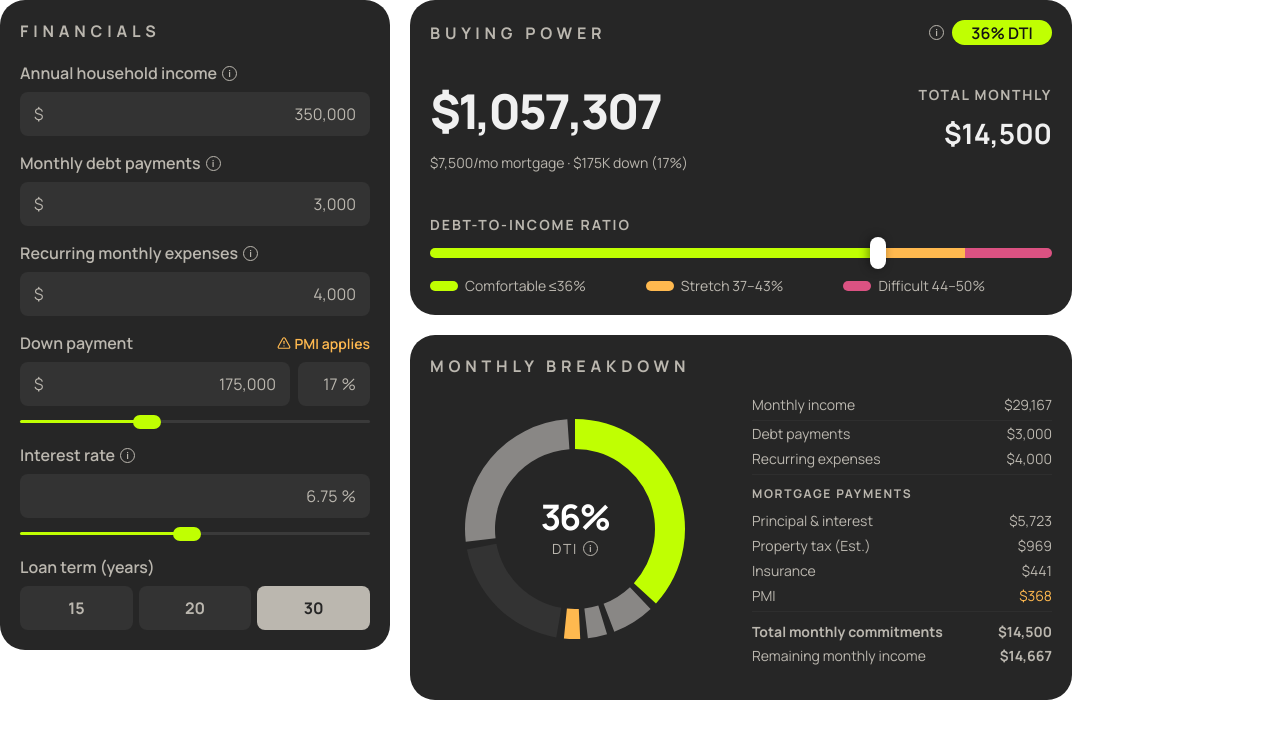
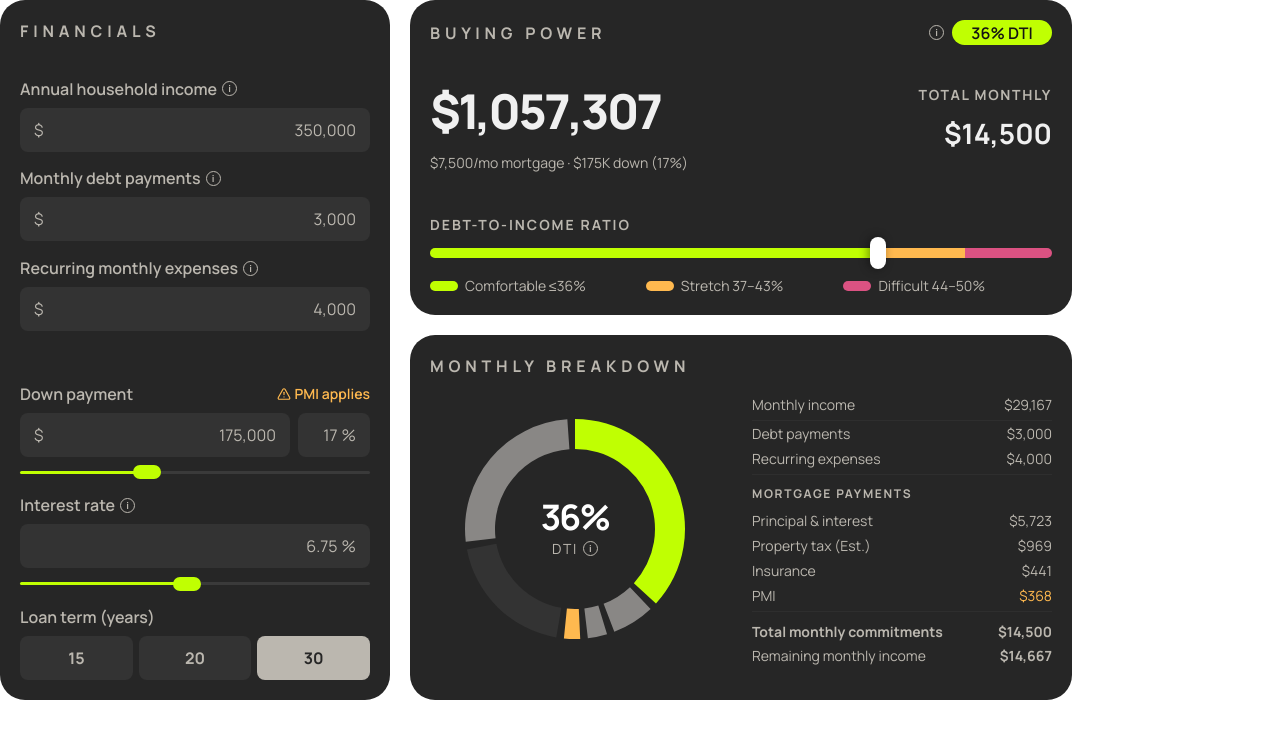
Before and after one commit to hauserapp/affordability-calculator, a Next.js app: page /tools/affordability-calculator in a window 1280 px wide. Shown: the top 738 px of the page. Built offline with nearby package versions, Linux system fonts and the light colour scheme.

Commit message:
fix loan term bottom spacing

```diff
--- a/components/AffordabilityCalculator.jsx
+++ b/components/AffordabilityCalculator.jsx
@@ -3,11 +3,30 @@ import { AlertTriangle } from "lucide-react";
 import { PieChart, Pie, Cell, ResponsiveContainer } from "recharts";
 
 // ─── Constants ────────────────────────────────────────────────────────────────
-const FONT_URL   = "https://fonts.googleapis.com/css2?family=Manrope:wght@400;500;600;700;800&display=swap";
+const FONT_URL    = "https://fonts.googleapis.com/css2?family=Manrope:wght@400;500;600;700;800&display=swap";
 const DTI_MAX     = 0.50;
 const DTI_STRETCH = 0.36;
 const DTI_HARD    = 0.43;
 const C = { lime: "#c0ff02", amber: "#FFB94F", rose: "#DB5282", bg: "#262626", muted: "#bbb7af", dark: "#141414", surface: "#333", dim: "#898785" };
+
+// ─── Design Primitives (non-negotiable) ──────────────────────────────────────
+const CARD = {
+  bg:          C.bg,
+  radius:      25,
+  padding:     20,
+  leftWidth:   390,
+  leftHeight:  700,
+  topHeight:   315,
+  botHeight:   365,
+  gap:         20,
+};
+
+const SPACING = {
+  titleMb:     20,
+  groupGap:    16,
+  labelMb:     8,
+  sectionMt:   36,
+};
 
 // ─── Utilities ────────────────────────────────────────────────────────────────
 const fmt  = n => new Intl.NumberFormat("en-US", { style: "currency", currency: "USD", maximumFractionDigits: 0 }).format(n);
@@ -311,10 +330,10 @@ export default function BuyingPowerCalc() {
             {/* ══════════════════════════════════════════════
                 CARD 1 — Financials
             ══════════════════════════════════════════════ */}
-            <div className="left-card" style={{ ...card, width: 390, display: "flex", flexDirection: "column", paddingBottom: 0 }}>
+            <div className="left-card" style={{ background: CARD.bg, borderRadius: CARD.radius, padding: CARD.padding, paddingBottom: CARD.padding, width: CARD.leftWidth, height: CARD.leftHeight, display: "flex", flexDirection: "column", justifyContent: "space-between" }}>
               <div style={{ ...sectHdr, marginBottom: 20 }}>Financials</div>
 
-              <div style={fRow}>
+              <div>
                 <div style={fLbl}>
                   <span style={{ display: "flex", alignItems: "center", gap: 5 }}>
                     Annual household income <IBtn text="Combined gross income before taxes for all borrowers." />
@@ -323,7 +342,7 @@ export default function BuyingPowerCalc() {
                 <FmtInput value={income} onChange={setIncome} />
               </div>
 
-              <div style={fRow}>
+              <div>
                 <div style={fLbl}>
                   <span style={{ display: "flex", alignItems: "center", gap: 5 }}>
                     Monthly debt payments <IBtn text="Car loans, student loans, credit card minimums. Exclude rent." />
@@ -332,7 +351,7 @@ export default function BuyingPowerCalc() {
                 <FmtInput value={debts} onChange={setDebts} />
               </div>
 
-              <div style={fRow}>
+              <div>
                 <div style={fLbl}>
                   <span style={{ display: "flex", alignItems: "center", gap: 5 }}>
                     Recurring monthly expenses <IBtn text="Subscriptions, childcare, utilities — reduce real budget even if lenders don't count them." />
@@ -341,7 +360,9 @@ export default function BuyingPowerCalc() {
                 <FmtInput value={recurring} onChange={setRecurring} />
               </div>
 
-              <div style={{ ...fRow }}>
+              <div style={{ height: 20 }} />
+
+              <div style={{ marginBottom: 0 }}>
                 <div style={fLbl}>
                   <span>Down payment</span>
                   {downPct < 20 && homePrice > 0 && (
@@ -362,7 +383,7 @@ export default function BuyingPowerCalc() {
                   style={sliderBg(downCash, 0, 500000)} />
               </div>
 
-              <div style={{ ...fRow, marginBottom: 0 }}>
+              <div style={{ marginBottom: 0 }}>
                 <div style={fLbl}>
                   <span style={{ display: "flex", alignItems: "center", gap: 5 }}>
                     Interest rate <IBtn text="Current rate from your lender. Check Freddie Mac's weekly survey for market rates." />
@@ -374,7 +395,7 @@ export default function BuyingPowerCalc() {
                   style={sliderBg(rate, 2, 12)} />
               </div>
 
-              <div style={{ marginTop: 16, paddingBottom: 20 }}>
+              <div style={{ marginBottom: 0 }}>
                 <div style={{ ...fLbl, marginBottom: 8 }}>Loan term (years)</div>
                 <div style={{ display: "flex", gap: 6 }}>
                   {[15, 20, 30].map(t => (
@@ -390,7 +411,7 @@ export default function BuyingPowerCalc() {
               {/* ══════════════════════════════════════════════
                   CARD 2 — Buying Power
               ══════════════════════════════════════════════ */}
-              <div className="right-card top-card" style={{ ...card, height: 315, position: "relative" }}>
+              <div className="right-card top-card" style={{ background: CARD.bg, borderRadius: CARD.radius, padding: CARD.padding, height: CARD.topHeight, position: "relative" }}>
 
                 {/* Desktop */}
                 <div className="bp-d">
@@ -496,7 +517,7 @@ export default function BuyingPowerCalc() {
               {/* ══════════════════════════════════════════════
                   CARD 3 — Monthly Breakdown
               ══════════════════════════════════════════════ */}
-              <div className="right-card bot-card" style={{ ...card, height: 365 }}>
+              <div className="right-card bot-card" style={{ background: CARD.bg, borderRadius: CARD.radius, padding: CARD.padding, height: CARD.botHeight }}>
 
                 {/* Desktop */}
                 <div className="bkd-d" style={{ display: "flex", flexDirection: "column", height: "100%" }}>
```
